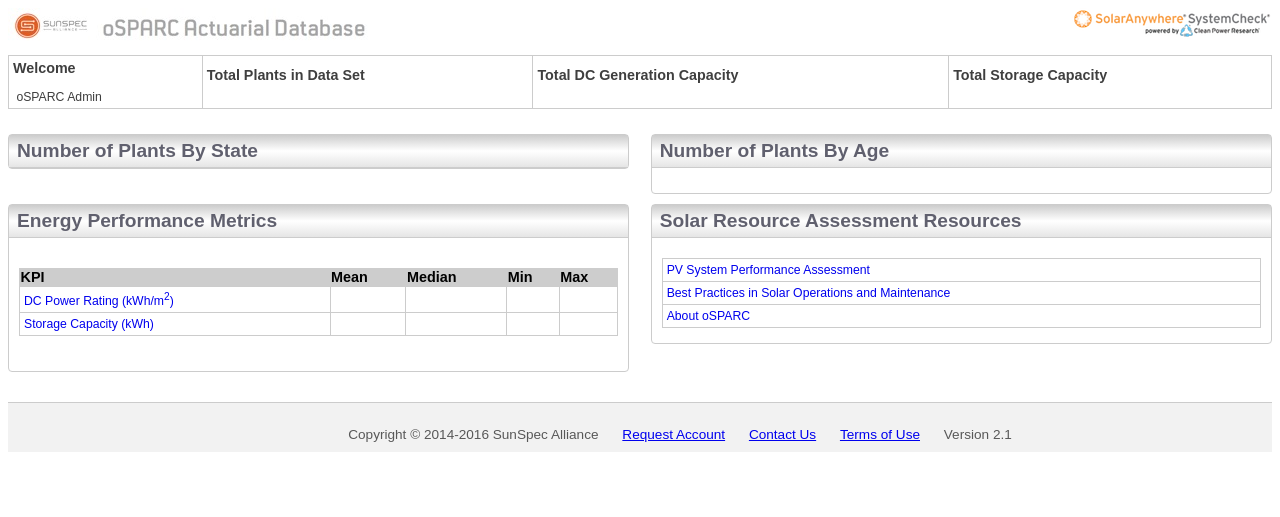
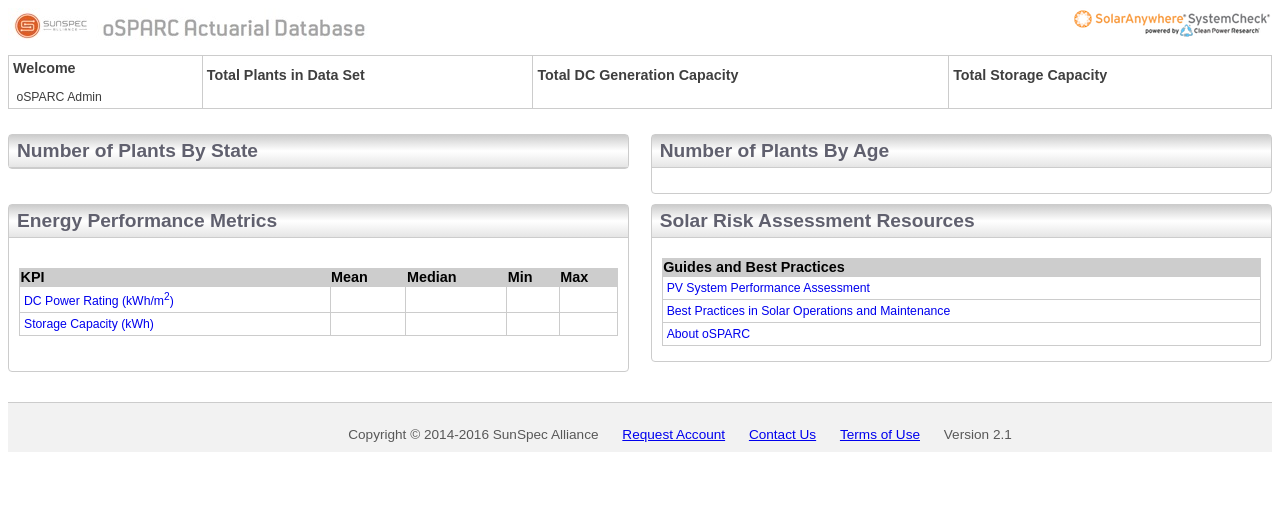
Before and after one commit to sunspec/osparc-django-website, a Django app: page /osparc/ in a window 1280 px wide. Shown: the top 517 px of the page. Run offline with Django 3.2, Linux system fonts and the light colour scheme; some libraries are stand-ins or nearby versions.

Commit message:
Added header to resource table for aesthetics

```diff
--- a/osparc/templates/osparc/index.html
+++ b/osparc/templates/osparc/index.html
@@ -62,9 +62,10 @@
 
       <!-- lower-right: Solar Resource Assessment Resources -->
       <div id="o_myreports_stats" class="o_category_filter" style="float:right;width:49%;">
-        <h2 class="o_category_filter_header">Solar Resource Assessment Resources</h2>
+        <h2 class="o_category_filter_header">Solar Risk Assessment Resources</h2>
         <div id="home_resources_div" align="center">
           <table id="ss_reportList" class="tablesorter">
+            <th>Guides and Best Practices</th>
 <!--      <tr> <td><a href="http://sunspec.org/pv-asset-lifecycle-performance/">SunSpec Asset Lifecycle Performance Specifications</a></td> </tr> -->
             <tr>
               <td><a href="http://sunspec.org/wp-content/uploads/2015/06/SunSpec-PV-System-Performance-Assessment-v2.pdf">PV System Performance Assessment</a></td>
```
